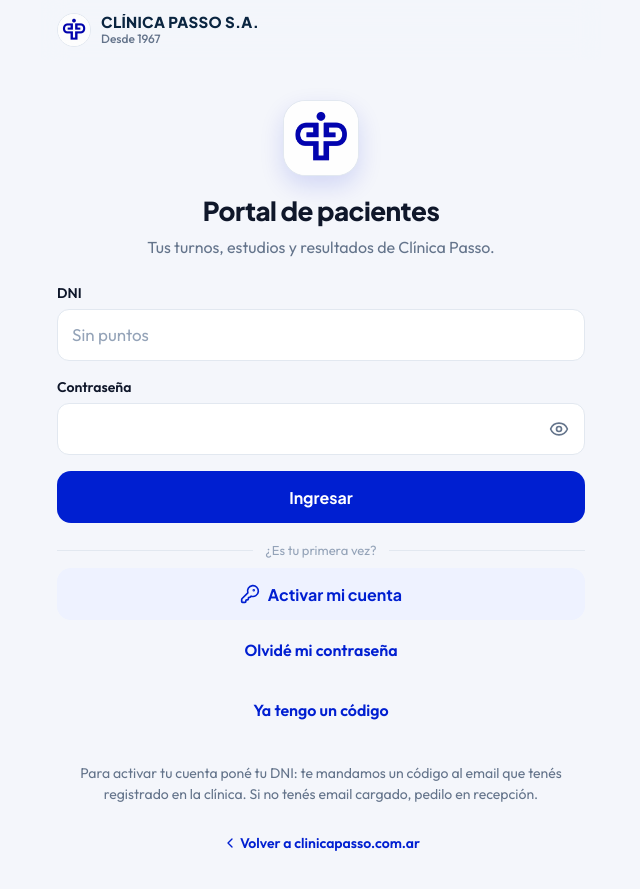
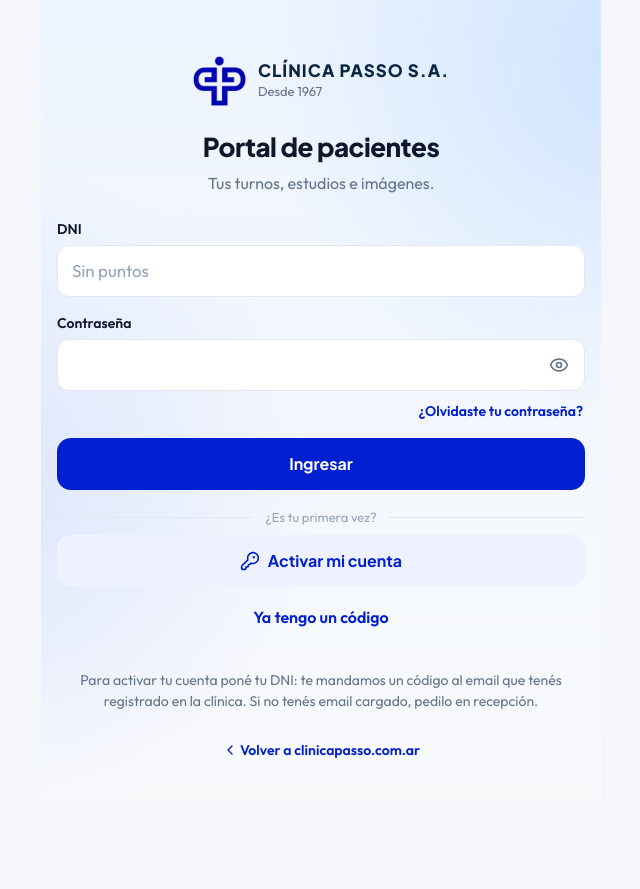
Before and after one commit to passomvnu/clinica-passo-web, a plain HTML site: page pacientes/index.html in a window 1280 px wide. Shown: the whole page, without its empty margins (319-959 px from the left). After the commit the page ends 800 px from the top, so only its background shows below. Drawn offline with Linux system fonts and the light colour scheme.

Commit message:
Add files via upload

```diff
--- a/pacientes/app.js
+++ b/pacientes/app.js
@@ -148,7 +148,8 @@ function toast(txt) {
 function barra({ titulo, volver } = {}) {
   // El avatar y el fondo degradado son solo del inicio: cada pantalla arranca sin ellos
   $('#barraAvatar').classList.add('hidden');
-  $('#app').classList.remove('en-inicio');
+  $('#barra').classList.remove('hidden');
+  $('#app').classList.remove('en-inicio', 'en-ingreso');
   $('#barraMarca').classList.toggle('hidden', !!titulo);
   $('#barraTitulo').classList.toggle('hidden', !titulo);
   $('#barraTitulo').textContent = titulo || '';
@@ -248,21 +249,28 @@ function activarOjos() {
 // ---------------------------------------------------------------- INGRESO
 function vistaIngresar() {
   barra(); nav(null);
+  // En el ingreso la marca va en el encabezado de la pantalla: la barra de arriba se esconde para no repetirla
+  $('#barra').classList.add('hidden');
+  $('#app').classList.add('en-ingreso');
   pintar(`<div class="ingreso">
     <div class="ingreso-hero">
-      <div class="ingreso-logo"><img src="../assets/logo.jpg" alt="Clínica Passo" onerror="this.remove()"></div>
+      <div class="ingreso-marca">
+        <img src="img/logo.png" alt="" onerror="this.remove()">
+        <div><b>Clínica Passo S.A.</b><span>Desde 1967</span></div>
+      </div>
       <h2>Portal de pacientes</h2>
-      <p>Tus turnos, estudios y resultados de Clínica Passo.</p>
+      <p>Tus turnos, estudios e imágenes.</p>
     </div>
     ${htmlAviso()}
     <form id="fIngreso" novalidate>
       <label class="campo"><span>DNI</span><input class="input" id="dni" inputmode="numeric" autocomplete="username" placeholder="Sin puntos" maxlength="12" value="${esc(S.dniRecordado)}"></label>
       ${campoClave('clave', 'Contraseña', 'current-password')}
+      <a class="olvide" href="#/olvide">¿Olvidaste tu contraseña?</a>
       <button class="btn btn-primario" type="submit">Ingresar</button>
     </form>
     <div class="separador">¿Es tu primera vez?</div>
     <a class="btn btn-secundario" href="#/activar"><span data-ico="key-round"></span> Activar mi cuenta</a>
-    <div class="botones" style="margin-top:6px"><a class="btn btn-texto" href="#/olvide">Olvidé mi contraseña</a><a class="btn btn-texto" href="#/codigo">Ya tengo un código</a></div>
+    <div class="botones" style="margin-top:6px"><a class="btn btn-texto" href="#/codigo">Ya tengo un código</a></div>
     <p class="ingreso-pie">Para activar tu cuenta poné tu DNI: te mandamos un código al email que tenés registrado en la clínica. Si no tenés email cargado, pedilo en recepción.</p>
     <p class="ingreso-pie"><a href="../">${icono('chevron-left')} Volver a clinicapasso.com.ar</a></p>
   </div>`);
--- a/pacientes/index.html
+++ b/pacientes/index.html
@@ -18,7 +18,7 @@
   <link rel="preconnect" href="https://fonts.googleapis.com">
   <link rel="preconnect" href="https://fonts.gstatic.com" crossorigin>
   <link href="https://fonts.googleapis.com/css2?family=Outfit:wght@400;500;600&family=Plus+Jakarta+Sans:wght@600;700;800&display=swap" rel="stylesheet">
-  <link rel="stylesheet" href="styles.css?v=8">
+  <link rel="stylesheet" href="styles.css?v=10">
 </head>
 <body>
   <!-- Pantalla de carga inicial: se va cuando aparece la primera pantalla -->
@@ -56,6 +56,6 @@
   <script src="iconos.js?v=3"></script>
   <script src="plantillas.js?v=1"></script>
   <script src="bienvenida.js?v=1"></script>
-  <script src="app.js?v=9"></script>
+  <script src="app.js?v=11"></script>
 </body>
 </html>
--- a/pacientes/styles.css
+++ b/pacientes/styles.css
@@ -657,3 +657,17 @@ details.pasados[open] summary .ic { transform: rotate(90deg); }
 .bv-quieto .bv-sube, .bv-quieto .bv-leyenda, .bv-quieto .bv-palabra path { animation: none; transform: none; opacity: 1; stroke-dashoffset: 0; }
 .bv-quieto .bv-sol, .bv-quieto .bv-letra { transition: none; transform: none; }
 .bv-quieto.bv-sale { transition: opacity .4s ease; }
+
+/* ---------------------------------------------------------------- ingreso rediseñado (v9) */
+.app.en-ingreso {
+  background:
+    radial-gradient(circle at 105% 8%, rgba(147, 197, 253, .35) 0, transparent 38%),
+    radial-gradient(circle at -10% 62%, rgba(165, 180, 252, .28) 0, transparent 42%),
+    linear-gradient(180deg, #EEF4FF 0, #F8FAFC 100%);
+}
+.app.en-ingreso .vista { padding-top: calc(24px + var(--safe-t)); }
+.ingreso-marca { display: inline-flex; align-items: center; gap: 12px; margin-bottom: 22px; text-align: left; }
+.ingreso-marca img { height: 50px; width: auto; } /* logo PNG transparente (img/logo.png), sin recuadro */
+.ingreso-marca b { display: block; font-family: var(--font-h); font-weight: 800; font-size: 17px; letter-spacing: .06em; text-transform: uppercase; color: #0A2540; line-height: 1.15; }
+.ingreso-marca span { display: block; font-size: 13px; color: var(--muted); margin-top: 2px; }
+.olvide { display: block; text-align: right; font-size: 14px; font-weight: 600; text-decoration: none; margin: -6px 2px 16px; }
--- a/pacientes/sw.js
+++ b/pacientes/sw.js
@@ -4,8 +4,8 @@
  * y se pueda instalar. Nunca guarda datos del paciente: los pedidos al servidor
  * (turnos, estudios, archivos) siempre van directo a internet.
  */
-const VERSION = 'passo-pacientes-v9';
-const CASCARA = ['./', './index.html', './styles.css?v=8', './iconos.js?v=3', './plantillas.js?v=1', './bienvenida.js?v=1', './app.js?v=9', './manifest.webmanifest', './icons/icon-192.png'];
+const VERSION = 'passo-pacientes-v11';
+const CASCARA = ['./', './index.html', './styles.css?v=10', './iconos.js?v=3', './plantillas.js?v=1', './bienvenida.js?v=1', './app.js?v=11', './manifest.webmanifest', './icons/icon-192.png'];
 
 self.addEventListener('install', (e) => {
   e.waitUntil(caches.open(VERSION).then(c => c.addAll(CASCARA)).then(() => self.skipWaiting()));
```
Also changed, not shown: pacientes/img/logo.png (added).
